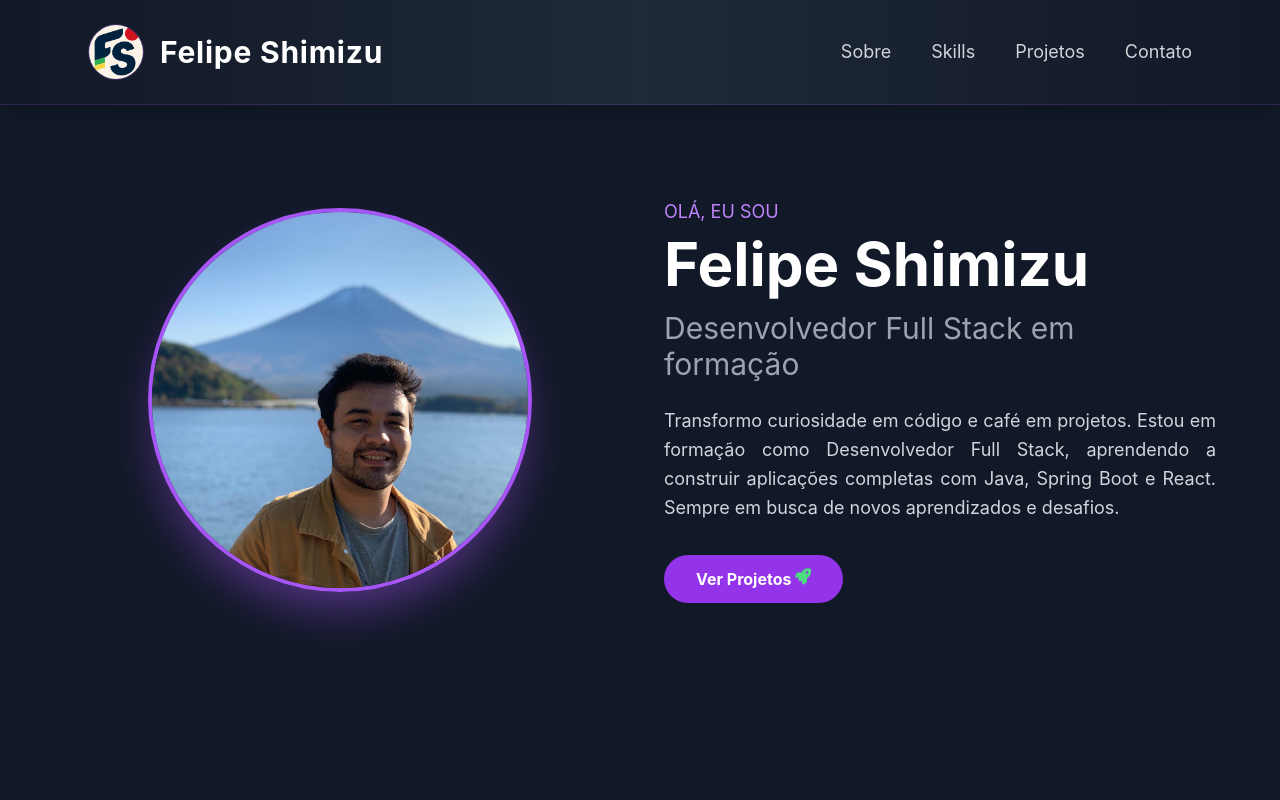
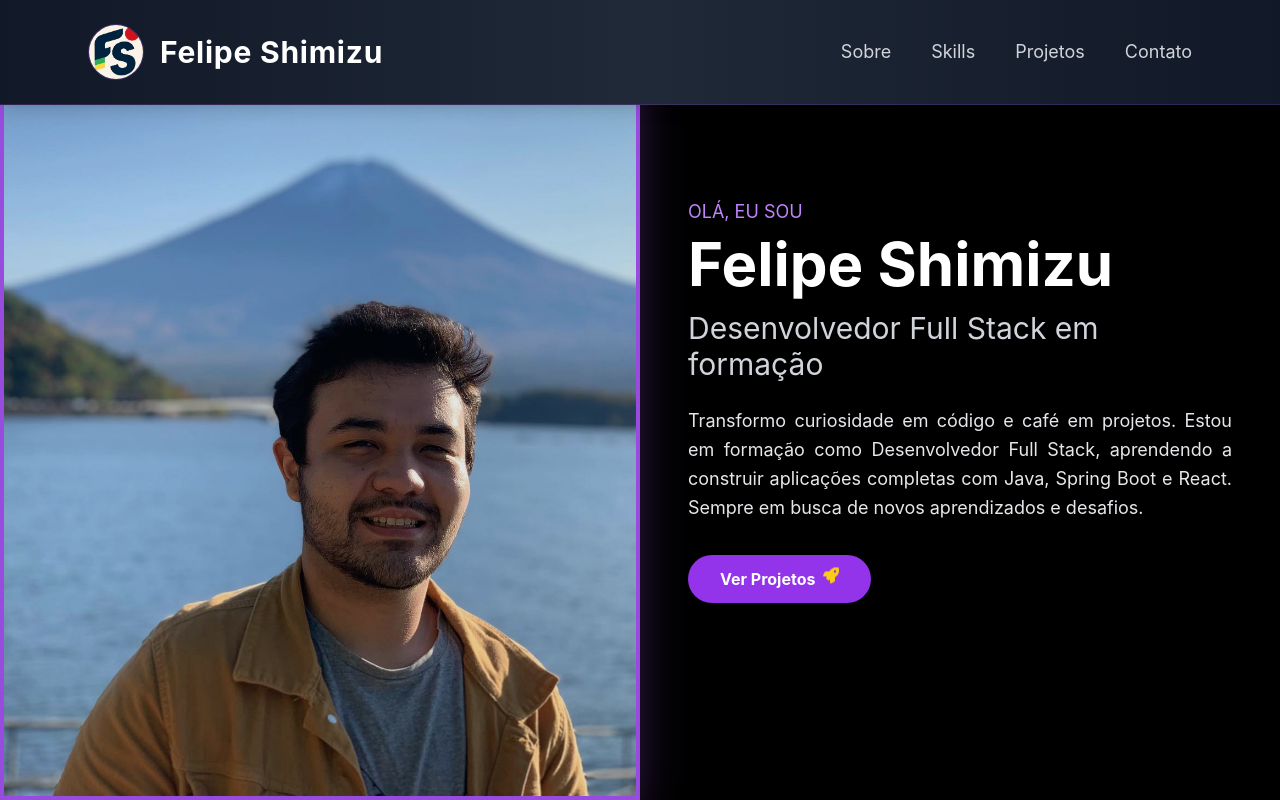
Before and after one commit to Felipe-SMZ/Portifolio, a React (Vite) app: page / in a window 1280 px wide. Shown: the top 800 px of the page. Built offline with nearby package versions, Linux system fonts and the light colour scheme.

Commit message:
style: Hero

```diff
--- a/src/components/Hero.jsx
+++ b/src/components/Hero.jsx
@@ -1,49 +1,40 @@
-import minhaFoto from '../assets/img/Fot.jpg'
+import minhaFoto from '../assets/img/Fot.jpg';
 import { FaRocket } from 'react-icons/fa';
 
 function Hero() {
     return (
-        <section id="hero" className="min-h-screen flex items-center justify-center px-4">
-            <div className="max-w-6xl w-full grid md:grid-cols-2 gap-12 items-center">
+        <section id="hero" className="min-h-screen grid md:grid-cols-2 bg-black text-white">
 
-                {/* Avatar/Foto */}
-                <div className="flex justify-center">
-                    <img
-                        src={minhaFoto}
-                        alt="Felipe"
-                        className="w-96 h-96 rounded-full object-cover border-4 border-purple-500 shadow-2xl shadow-purple-500/50"
-                    />
-                </div>
+            {/* Imagem à esquerda */}
+            <img
+                src={minhaFoto}
+                alt="Felipe"
+                className="w-full h-full object-cover object-center brightness-90 border-4 border-purple-500 shadow-2xl shadow-purple-500/50"
+            />
 
-                {/* Textos */}
-                <div className="text-center md:text-left">
-                    <p className="text-purple-400 text-lg mb-2">
-                        OLÁ, EU SOU
-                    </p>
 
-                    <h1 className="text-5xl md:text-6xl font-bold mb-4">
-                        Felipe Shimizu
-                    </h1>
 
-                    <h2 className="text-3xl text-gray-400 mb-6">
-                        Desenvolvedor Full Stack em formação
-                    </h2>
 
-                    <p className="text-gray-300 text-lg mb-8 leading-relaxed text-justify">
+            {/* Texto à direita */}
+            <div className="flex items-center justify-center px-6 md:px-12">
+                <div className="max-w-xl">
+                    <p className="text-purple-400 text-lg mb-2">OLÁ, EU SOU</p>
+                    <h1 className="text-5xl md:text-6xl font-bold mb-4">Felipe Shimizu</h1>
+                    <h2 className="text-3xl text-gray-300 mb-6">Desenvolvedor Full Stack em formação</h2>
+                    <p className="text-gray-200 text-lg mb-8 leading-relaxed text-justify">
                         Transformo curiosidade em código e café em projetos. Estou em formação como
                         Desenvolvedor Full Stack, aprendendo a construir aplicações completas com Java,
                         Spring Boot e React. Sempre em busca de novos aprendizados e desafios.
                     </p>
-
                     <a
                         href="#projetos"
-                        className="inline-block bg-purple-600 hover:bg-purple-700 text-white font-bold py-3 px-8 rounded-full transition transform hover:scale-105"
+                        className="inline-flex items-center gap-2 bg-purple-600 hover:bg-purple-700 text-white font-bold py-3 px-8 rounded-full transition transform hover:scale-105"
                     >
-                        Ver Projetos <FaRocket className="animate-bounce inline-block text-green-400" />
+                        Ver Projetos <FaRocket className="text-yellow-400 animate-bounce" />
                     </a>
                 </div>
+            </div>
 
-            </div>
         </section>
     );
 }
```
Also changed, not shown: src/assets/img/Fot.JPEG (added), src/assets/img/Fototeste.jpg (added).
